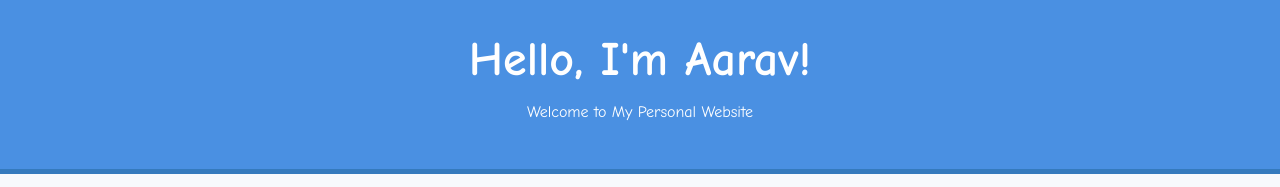
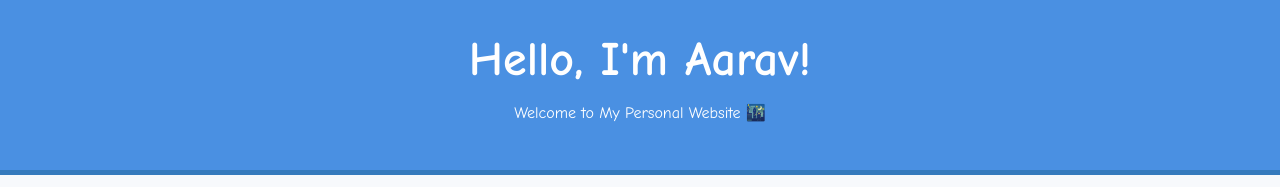
Before and after one commit to Tridev11/My-Website, a plain HTML site: page index.html in a window 1280 px wide. Shown: the top 187 px of the page. Drawn offline with Linux system fonts and the light colour scheme.

Commit message:
Update index.html

```diff
--- a/index.html
+++ b/index.html
@@ -95,7 +95,7 @@
 <body>
   <header>
     <h1>Hello, I'm Aarav!</h1>
-    <p>Welcome to My Personal Website </p>
+    <p>Welcome to My Personal Website &#127747;</p>
   </header>
 
   <nav>
```
